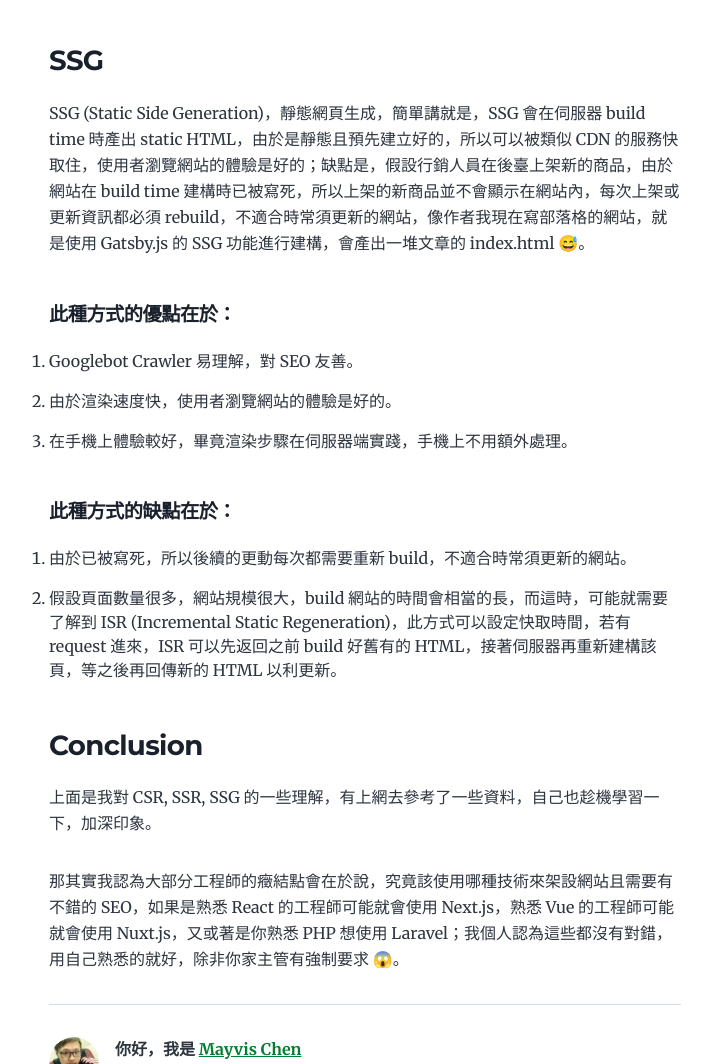
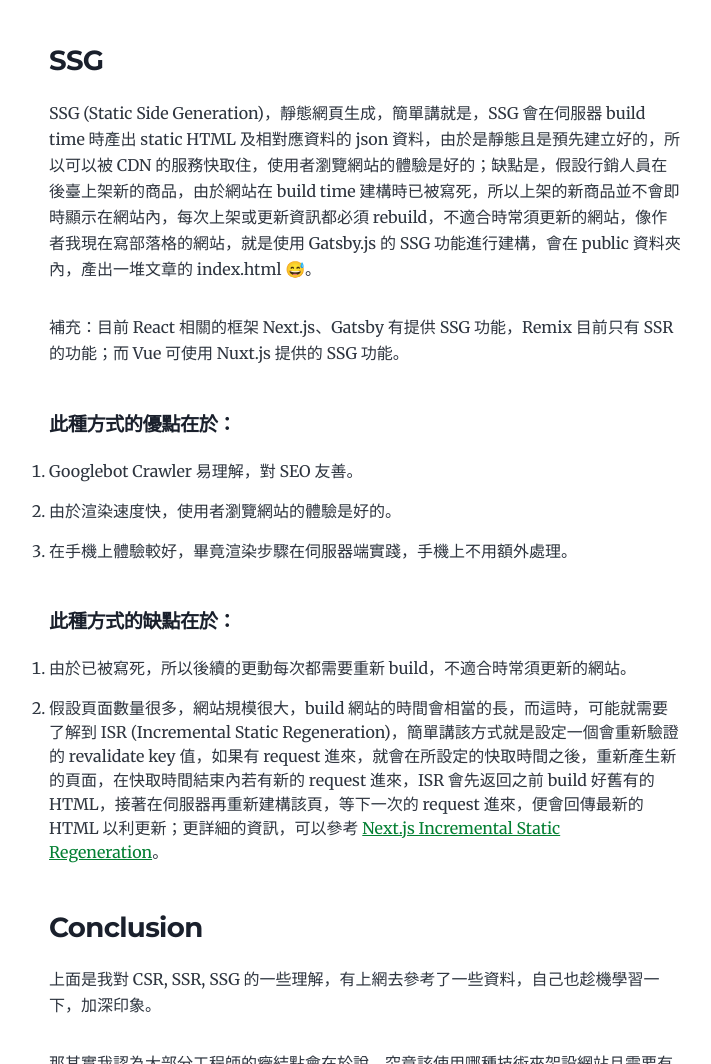
Before and after one commit to Mayvis/mayvis-blog, a Gatsby site: page /csr-ssr-ssg/ in a window 1280 px wide. Shown: the part 2940-4004 px from the top of the page, without its empty margins (275-986 px from the left). Built offline with nearby package versions, Linux system fonts and the light colour scheme; Gatsby itself is replaced by a stand-in of ours; some packages are replaced by stand-ins of ours.

Commit message:
chore: update csr-ssr-ssg article

```diff
--- a/content/blog/csr-ssr-ssg/index.md
+++ b/content/blog/csr-ssr-ssg/index.md
@@ -85,7 +85,9 @@ SSR 會在伺服器啟動時運作，也就是我們俗稱的 runtime，當客
 
 ### SSG
 
-SSG (Static Side Generation)，靜態網頁生成，簡單講就是，SSG 會在伺服器 build time 時產出 static HTML，由於是靜態且預先建立好的，所以可以被類似 CDN 的服務快取住，使用者瀏覽網站的體驗是好的；缺點是，假設行銷人員在後臺上架新的商品，由於網站在 build time 建構時已被寫死，所以上架的新商品並不會顯示在網站內，每次上架或更新資訊都必須 rebuild，不適合時常須更新的網站，像作者我現在寫部落格的網站，就是使用 Gatsby.js 的 SSG 功能進行建構，會產出一堆文章的 index.html 😅。
+SSG (Static Side Generation)，靜態網頁生成，簡單講就是，SSG 會在伺服器 build time 時產出 static HTML 及相對應資料的 json 資料，由於是靜態且是預先建立好的，所以可以被 CDN 的服務快取住，使用者瀏覽網站的體驗是好的；缺點是，假設行銷人員在後臺上架新的商品，由於網站在 build time 建構時已被寫死，所以上架的新商品並不會即時顯示在網站內，每次上架或更新資訊都必須 rebuild，不適合時常須更新的網站，像作者我現在寫部落格的網站，就是使用 Gatsby.js 的 SSG 功能進行建構，會在 public 資料夾內，產出一堆文章的 index.html 😅。
+
+補充：目前 React 相關的框架 Next.js、Gatsby 有提供 SSG 功能，Remix 目前只有 SSR 的功能；而 Vue 可使用 Nuxt.js 提供的 SSG 功能。
 
 ##### 此種方式的優點在於：
 
@@ -96,7 +98,7 @@ SSG (Static Side Generation)，靜態網頁生成，簡單講就是，SSG 會在
 ##### 此種方式的缺點在於：
 
 1. 由於已被寫死，所以後續的更動每次都需要重新 build，不適合時常須更新的網站。
-2. 假設頁面數量很多，網站規模很大，build 網站的時間會相當的長，而這時，可能就需要了解到 ISR (Incremental Static Regeneration)，此方式可以設定快取時間，若有 request 進來，ISR 可以先返回之前 build 好舊有的 HTML，接著伺服器再重新建構該頁，等之後再回傳新的 HTML 以利更新。
+2. 假設頁面數量很多，網站規模很大，build 網站的時間會相當的長，而這時，可能就需要了解到 ISR (Incremental Static Regeneration)，簡單講該方式就是設定一個會重新驗證的 revalidate key 值，如果有 request 進來，就會在所設定的快取時間之後，重新產生新的頁面，在快取時間結束內若有新的 request 進來，ISR 會先返回之前 build 好舊有的 HTML，接著在伺服器再重新建構該頁，等下一次的 request 進來，便會回傳最新的 HTML 以利更新；更詳細的資訊，可以參考 [Next.js Incremental Static Regeneration](https://nextjs.org/docs/basic-features/data-fetching/incremental-static-regeneration)。
 
 ### Conclusion
 
```
